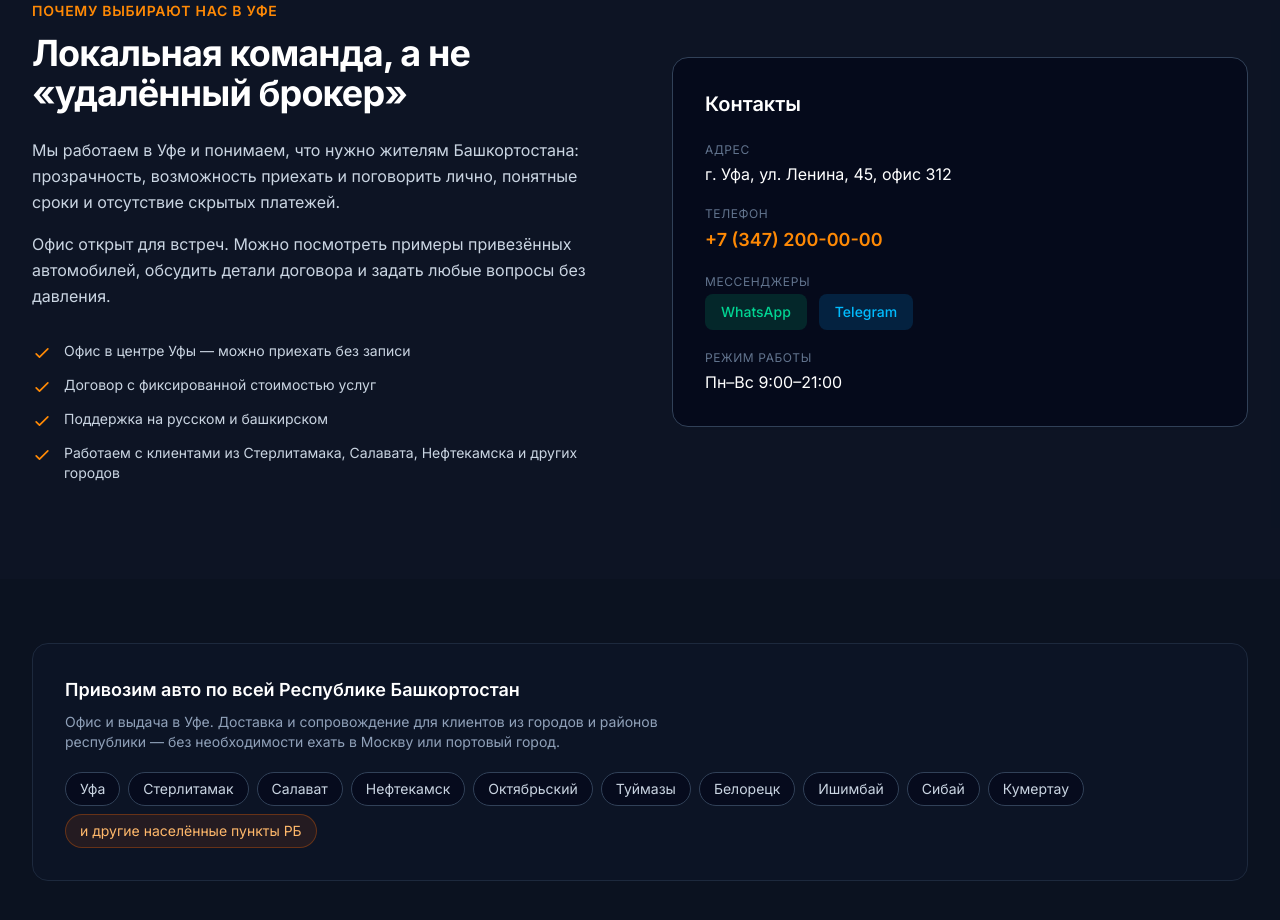
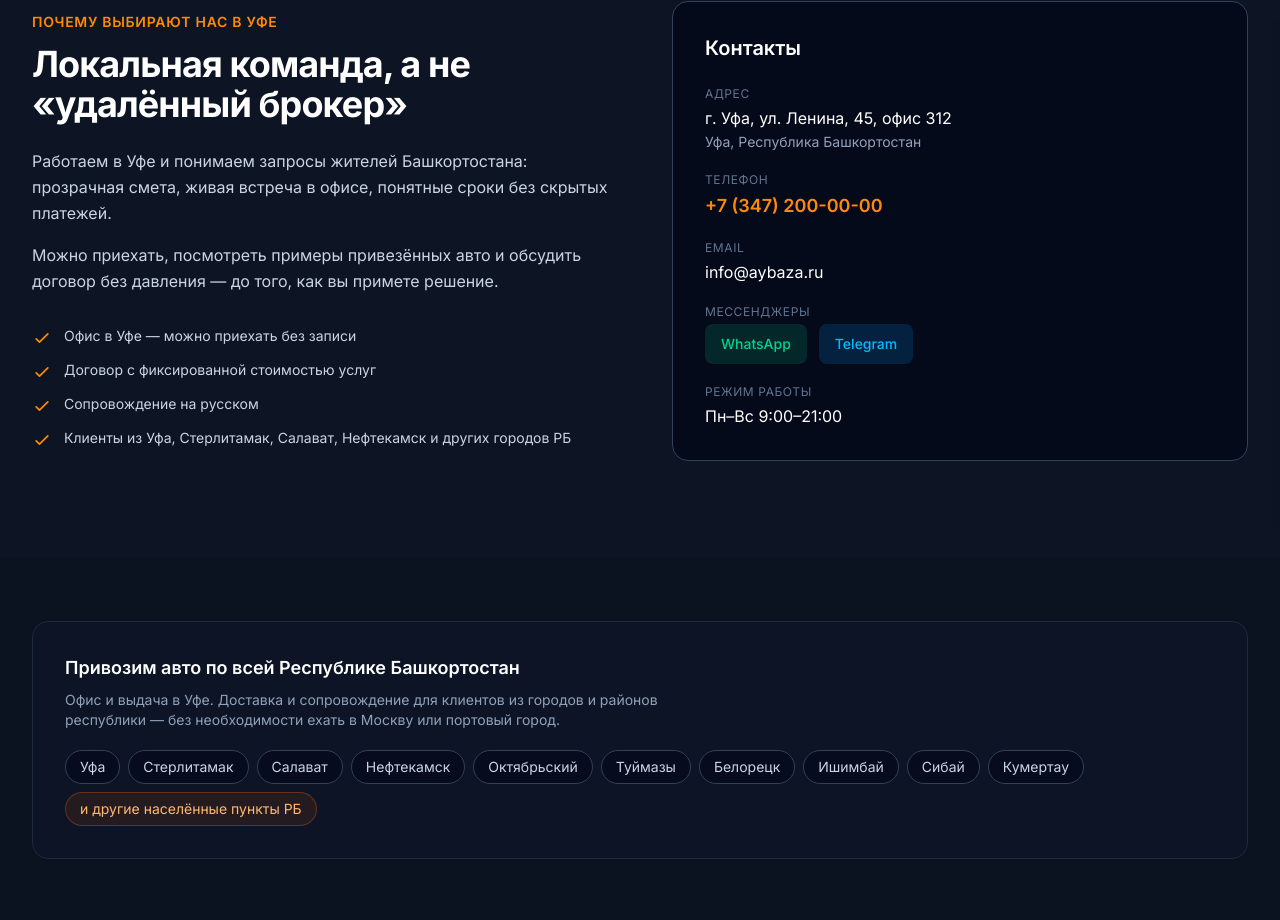
Before and after one commit to gameai2027-gif/aybaza-site, a Next.js app: page / in a window 1280 px wide. Shown: the part 5315-6235 px from the top of the page. Built offline with nearby package versions, Linux system fonts and the light colour scheme.

Commit message:
feat: WhyUs with unified NAP contacts

```diff
--- a/src/components/WhyUs.tsx
+++ b/src/components/WhyUs.tsx
@@ -1,37 +1,21 @@
+import { SITE } from "@/lib/site";
+
 export function WhyUs() {
   return (
     <section id="contacts" className="py-20 sm:py-24 bg-slate-900/40">
       <div className="mx-auto max-w-7xl px-4 sm:px-6 lg:px-8">
         <div className="grid lg:grid-cols-2 gap-12 lg:gap-16 items-center">
           <div>
-            <p className="text-sm font-semibold uppercase tracking-wider text-orange-400 mb-3">
-              Почему выбирают нас в Уфе
-            </p>
-            <h2 className="text-3xl sm:text-4xl font-bold tracking-tight text-white mb-6">
-              Локальная команда, а не «удалённый брокер»
-            </h2>
+            <p className="text-sm font-semibold uppercase tracking-wider text-orange-400 mb-3">Почему выбирают нас в Уфе</p>
+            <h2 className="text-3xl sm:text-4xl font-bold tracking-tight text-white mb-6">Локальная команда, а не «удалённый брокер»</h2>
             <div className="space-y-4 text-slate-300 leading-relaxed">
-              <p>
-                Мы работаем в Уфе и понимаем, что нужно жителям Башкортостана:
-                прозрачность, возможность приехать и поговорить лично, понятные
-                сроки и отсутствие скрытых платежей.
-              </p>
-              <p>
-                Офис открыт для встреч. Можно посмотреть примеры привезённых
-                автомобилей, обсудить детали договора и задать любые вопросы
-                без давления.
-              </p>
+              <p>Работаем в Уфе и понимаем запросы жителей Башкортостана: прозрачная смета, живая встреча в офисе, понятные сроки без скрытых платежей.</p>
+              <p>Можно приехать, посмотреть примеры привезённых авто и обсудить договор без давления — до того, как вы примете решение.</p>
             </div>
-
             <ul className="mt-8 space-y-3">
-              {[
-                "Офис в центре Уфы — можно приехать без записи",
-                "Договор с фиксированной стоимостью услуг",
-                "Поддержка на русском и башкирском",
-                "Работаем с клиентами из Стерлитамака, Салавата, Нефтекамска и других городов",
-              ].map((item, i) => (
-                <li key={i} className="flex items-start gap-3 text-sm text-slate-300">
-                  <svg className="h-5 w-5 text-orange-400 shrink-0 mt-0.5" fill="none" viewBox="0 0 24 24" stroke="currentColor">
+              {["Офис в Уфе — можно приехать без записи", "Договор с фиксированной стоимостью услуг", "Сопровождение на русском", `Клиенты из ${"Уфа, Стерлитамак, Салават, Нефтекамск"} и других городов РБ`].map((item) => (
+                <li key={item} className="flex items-start gap-3 text-sm text-slate-300">
+                  <svg className="h-5 w-5 text-orange-400 shrink-0 mt-0.5" fill="none" viewBox="0 0 24 24" stroke="currentColor" aria-hidden>
                     <path strokeLinecap="round" strokeLinejoin="round" strokeWidth={2} d="M5 13l4 4L19 7" />
                   </svg>
                   {item}
@@ -39,34 +23,32 @@ export function WhyUs() {
               ))}
             </ul>
           </div>
-
           <div className="rounded-2xl border border-slate-700 bg-slate-950/70 p-7 sm:p-8">
             <h3 className="text-xl font-semibold text-white mb-6">Контакты</h3>
             <div className="space-y-5">
               <div>
                 <p className="text-xs uppercase tracking-wider text-slate-500 mb-1">Адрес</p>
-                <p className="text-white">г. Уфа, ул. Ленина, 45, офис 312</p>
+                <p className="text-white">{SITE.address.full}</p>
+                <p className="text-sm text-slate-400 mt-0.5">{SITE.address.city}, {SITE.address.region}</p>
               </div>
               <div>
                 <p className="text-xs uppercase tracking-wider text-slate-500 mb-1">Телефон</p>
-                <a href="tel:+73472000000" className="text-lg font-semibold text-orange-400 hover:text-orange-300 transition">
-                  +7 (347) 200-00-00
-                </a>
+                <a href={SITE.phoneHref} className="text-lg font-semibold text-orange-400 hover:text-orange-300 transition">{SITE.phone}</a>
+              </div>
+              <div>
+                <p className="text-xs uppercase tracking-wider text-slate-500 mb-1">Email</p>
+                <a href={`mailto:${SITE.email}`} className="text-white hover:text-orange-400 transition">{SITE.email}</a>
               </div>
               <div>
                 <p className="text-xs uppercase tracking-wider text-slate-500 mb-1">Мессенджеры</p>
                 <div className="flex gap-3">
-                  <a href="https://wa.me/79370000000" target="_blank" rel="noopener noreferrer" className="rounded-lg bg-emerald-600/20 px-4 py-2 text-sm font-medium text-emerald-400 hover:bg-emerald-600/30 transition">
-                    WhatsApp
-                  </a>
-                  <a href="https://t.me/aybaza_ufa" target="_blank" rel="noopener noreferrer" className="rounded-lg bg-sky-600/20 px-4 py-2 text-sm font-medium text-sky-400 hover:bg-sky-600/30 transition">
-                    Telegram
-                  </a>
+                  <a href={SITE.whatsapp} target="_blank" rel="noopener noreferrer" className="rounded-lg bg-emerald-600/20 px-4 py-2.5 text-sm font-medium text-emerald-400 hover:bg-emerald-600/30 transition">WhatsApp</a>
+                  <a href={SITE.telegram} target="_blank" rel="noopener noreferrer" className="rounded-lg bg-sky-600/20 px-4 py-2.5 text-sm font-medium text-sky-400 hover:bg-sky-600/30 transition">Telegram</a>
                 </div>
               </div>
               <div>
                 <p className="text-xs uppercase tracking-wider text-slate-500 mb-1">Режим работы</p>
-                <p className="text-white">Пн–Вс 9:00–21:00</p>
+                <p className="text-white">{SITE.hours}</p>
               </div>
             </div>
           </div>
```
